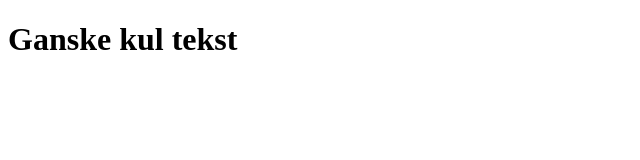
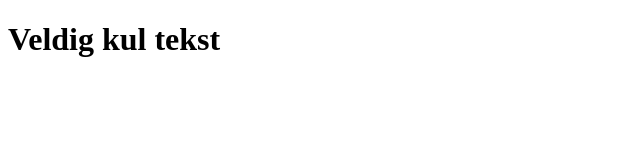
Before and after one commit to LeonXA/www, a plain HTML site: page index.html in a window 1280 px wide. Shown: the whole page, without its empty margins (0-640 px from the left). Drawn offline with Linux system fonts and the light colour scheme.

Commit message:
Update index.html

```diff
--- a/index.html
+++ b/index.html
@@ -8,6 +8,6 @@
 
 </head>
 <body>
-    <h1>Ganske kul tekst</h1>
+    <h1>Veldig kul tekst</h1>
 </body>
 </html>
```
